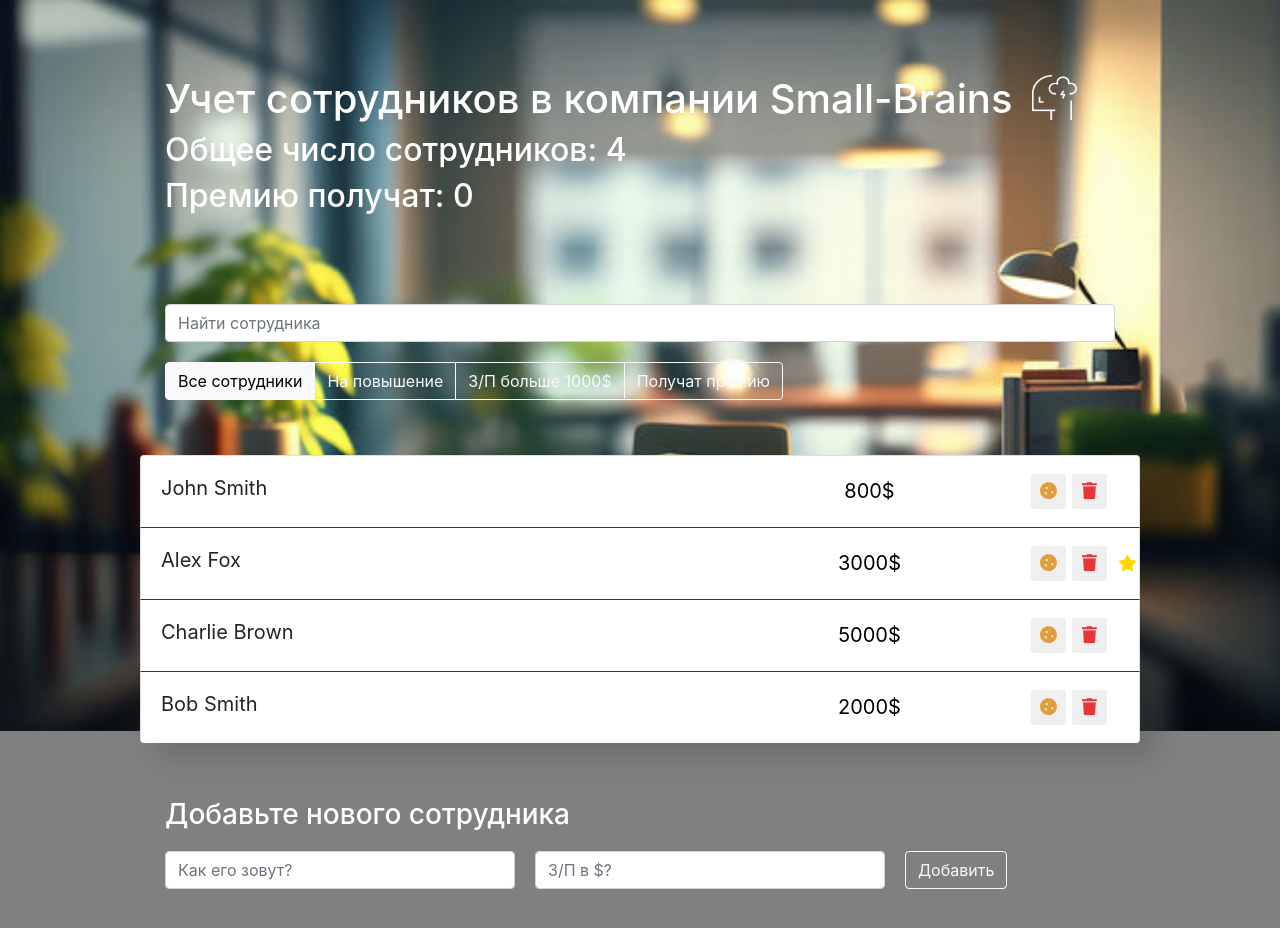
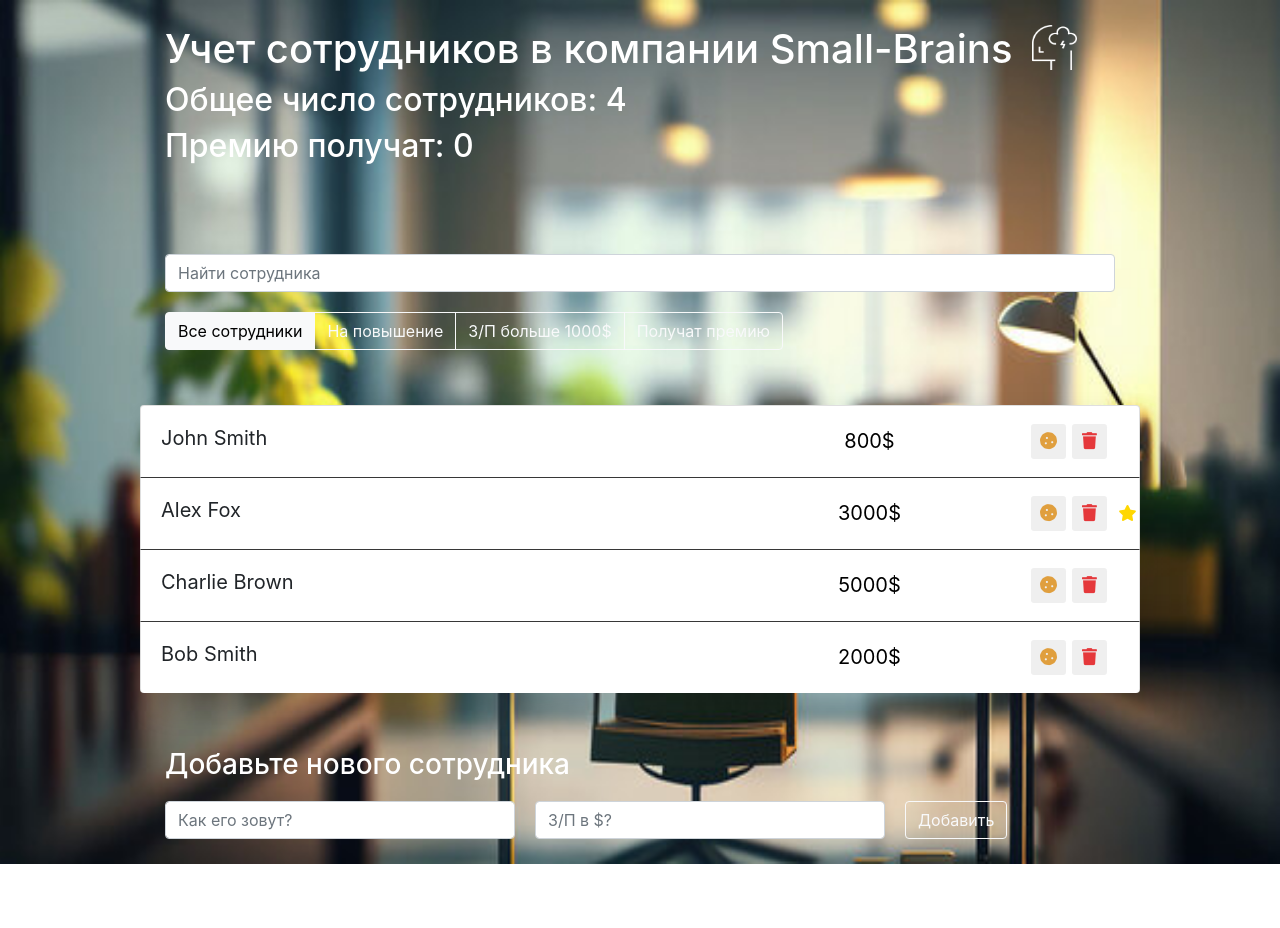
Before and after one commit to wwghst/emloyeesApp, a React app: page / in a window 1280 px wide. After the commit the page ends 864 px from the top, so only its background shows below. Built offline with nearby package versions, Linux system fonts and the light colour scheme.

Commit message:
Add bg style

```diff
--- a/src/components/app/app.css
+++ b/src/components/app/app.css
@@ -9,4 +9,5 @@
   left: 0;
   z-index: -1;
   width: 100%;
+  height: 100%;
 }
--- a/src/index.css
+++ b/src/index.css
@@ -1,5 +1,4 @@
 body {
-  padding: 50px;
   font-family: -apple-system, BlinkMacSystemFont, 'Segoe UI', 'Roboto', 'Oxygen',
     'Ubuntu', 'Cantarell', 'Fira Sans', 'Droid Sans', 'Helvetica Neue',
     sans-serif;
```
